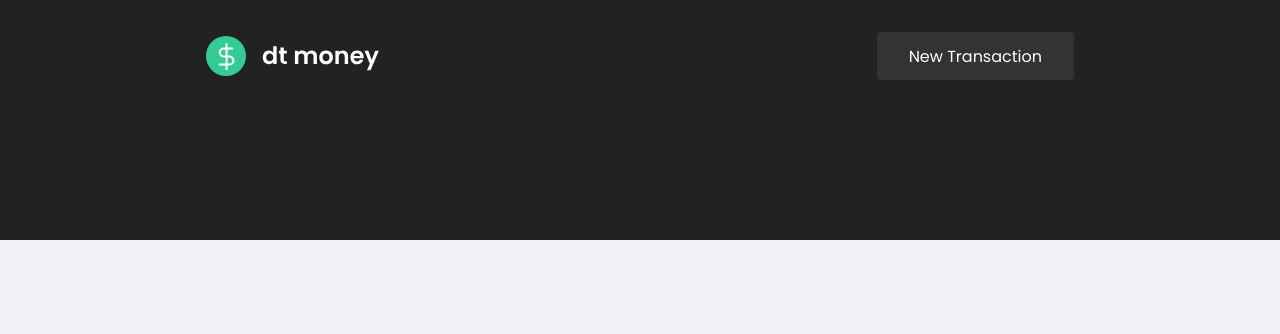
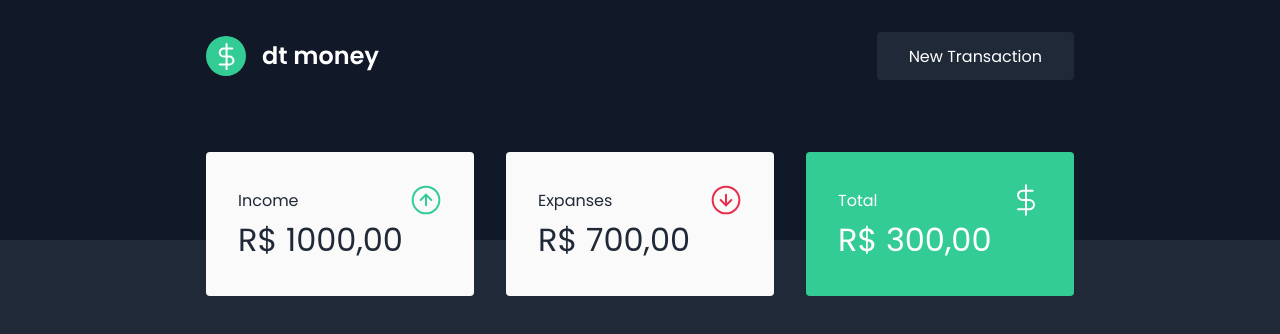
Before and after one commit to fischerafael/dt-money, a Next.js app: page / in a window 1280 px wide. Shown: the top 334 px of the page. Built offline with nearby package versions, Linux system fonts and the light colour scheme.

Commit message:
refactor summary style

```diff
--- /dev/null
+++ b/src/components/organisms/Summary/index.tsx
@@ -0,0 +1,31 @@
+import { Container, Content } from "./styles";
+
+export const Summary = () => {
+  return (
+    <Container>
+      <Content>
+        <div>
+          <header>
+            <p>Income</p>
+            <img src="/income.svg" alt="" />
+          </header>
+          <strong>R$ 1000,00</strong>
+        </div>
+        <div>
+          <header>
+            <p>Expanses</p>
+            <img src="/expanses.svg" alt="" />
+          </header>
+          <strong>R$ 700,00</strong>
+        </div>
+        <div className="highlight">
+          <header>
+            <p>Total</p>
+            <img src="/total.svg" alt="" />
+          </header>
+          <strong>R$ 300,00</strong>
+        </div>
+      </Content>
+    </Container>
+  );
+};
--- /dev/null
+++ b/src/components/organisms/Summary/styles.ts
@@ -0,0 +1,41 @@
+import styled from "styled-components";
+
+export const Container = styled.main`
+  width: 100%;
+  display: flex;
+  justify-content: center;
+`;
+
+export const Content = styled.section`
+  max-width: 900px;
+  width: 100%;
+  display: grid;
+  gap: 2rem;
+  grid-template-columns: 1fr 1fr 1fr;
+
+  padding: 2rem 1rem;
+
+  div {
+    background: var(--lighter-black);
+    color: var(--light-black);
+    padding: 2rem;
+    border-radius: 0.25rem;
+    margin-top: -7.5rem;
+
+    header {
+      display: flex;
+      justify-content: space-between;
+      align-items: center;
+    }
+
+    strong {
+      margin-top: 1rem;
+      font-size: 2rem;
+      font-weight: normal;
+    }
+  }
+  .highlight {
+    background: var(--green);
+    color: var(--shape);
+  }
+`;
--- a/src/pages/App/index.tsx
+++ b/src/pages/App/index.tsx
@@ -1,9 +1,11 @@
 import { Header } from "../../components/organisms/Header";
+import { Summary } from "../../components/organisms/Summary";
 
 export const App = () => {
   return (
     <>
       <Header />
+      <Summary />
     </>
   );
 };
--- a/src/styles/global.ts
+++ b/src/styles/global.ts
@@ -6,12 +6,13 @@ export const GlobalStyle = createGlobalStyle`
 
 const reset = css`
   :root {
-    --background: #f0f2f5;
     --red: #e52e4d;
     --blue: #5429cc;
+    --green: #33cc95;
 
-    --black: #222;
-    --light-black: #333;
+    --black: #111827;
+    --light-black: #1f2937;
+    --lighter-black: #fafafa;
 
     --blue-light: #6933ff;
 
@@ -38,7 +39,7 @@ const reset = css`
   }
 
   body {
-    background: var(--background);
+    background: var(--light-black);
     -webkit-font-smoothing: antialiased;
   }
 
```
